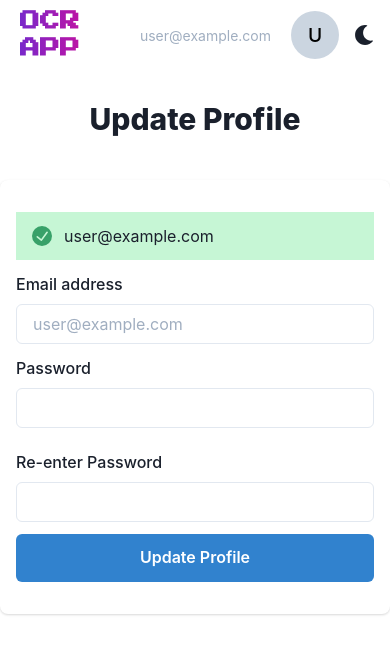
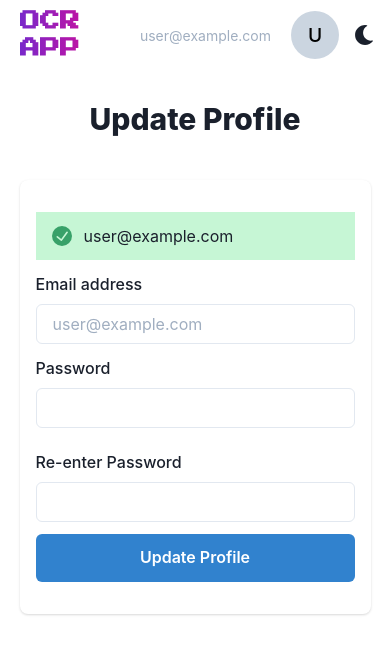
Before and after one commit to kkeval/OCR-App, a React (Create React App) app: page /update-profile in a window 390 px wide. Shown: the top 654 px of the page. Built offline with nearby package versions, Linux system fonts and the light colour scheme; no server answers; sample sign-in values are in the browser's storage.

Commit message:
Responsiveness added to forgot,update page

```diff
--- a/src/components/Navbar/UpdateProfile.js
+++ b/src/components/Navbar/UpdateProfile.js
@@ -61,9 +61,9 @@ export default function UpdateProfile() {
   return (
     <>
 
-    <Box maxW="md" mx="auto" >
+    <Box  maxW={{base:"90%",md:"450px"}} mx="auto">
 
-<Heading textAlign="center" size="xl" mb={10} fontWeight="extrabold">
+<Heading textAlign="center" fontSize={{base:"30px",md:"40px"}} mb={10} fontWeight="extrabold">
         Update Profile
       </Heading>
     <Card>
```
